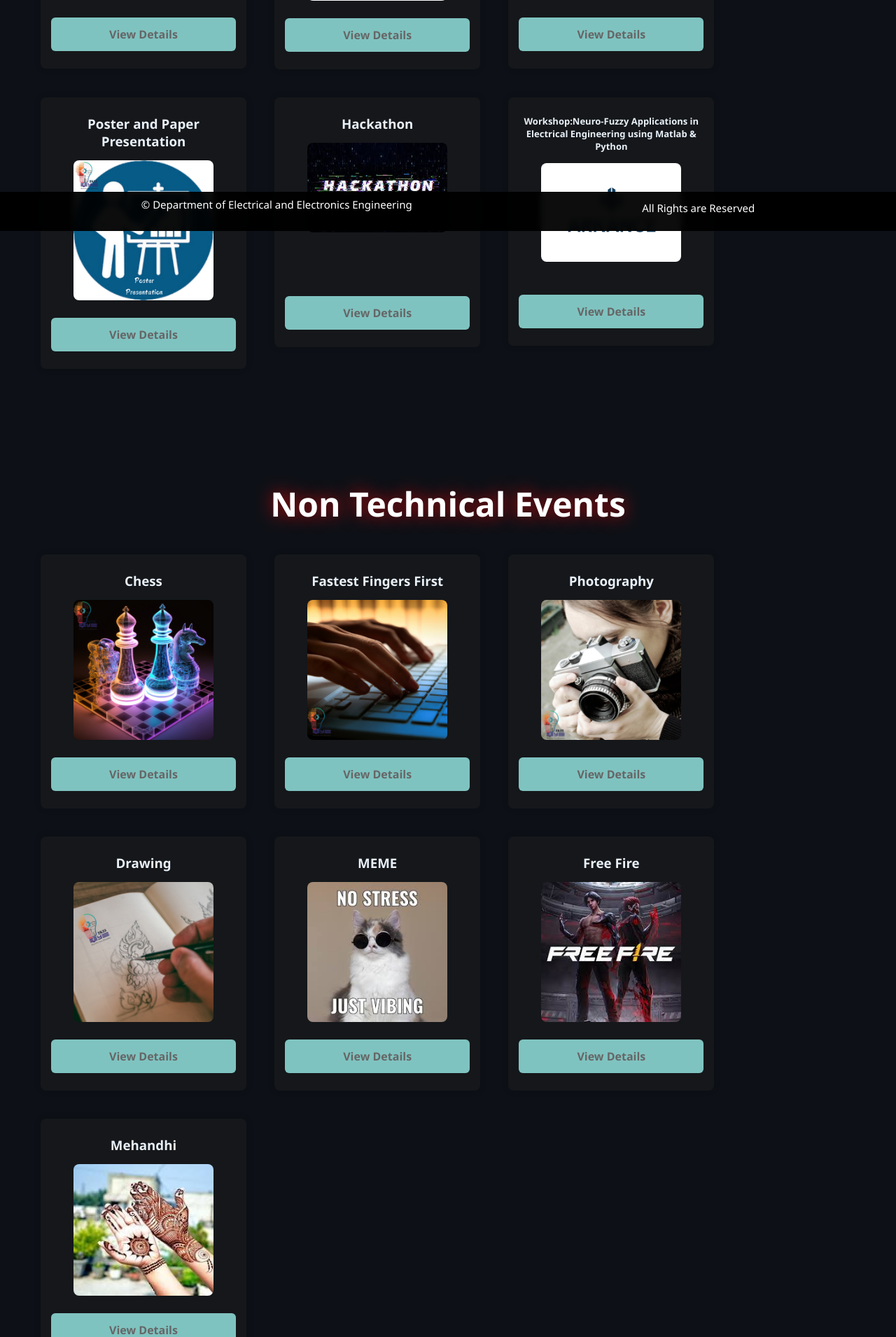
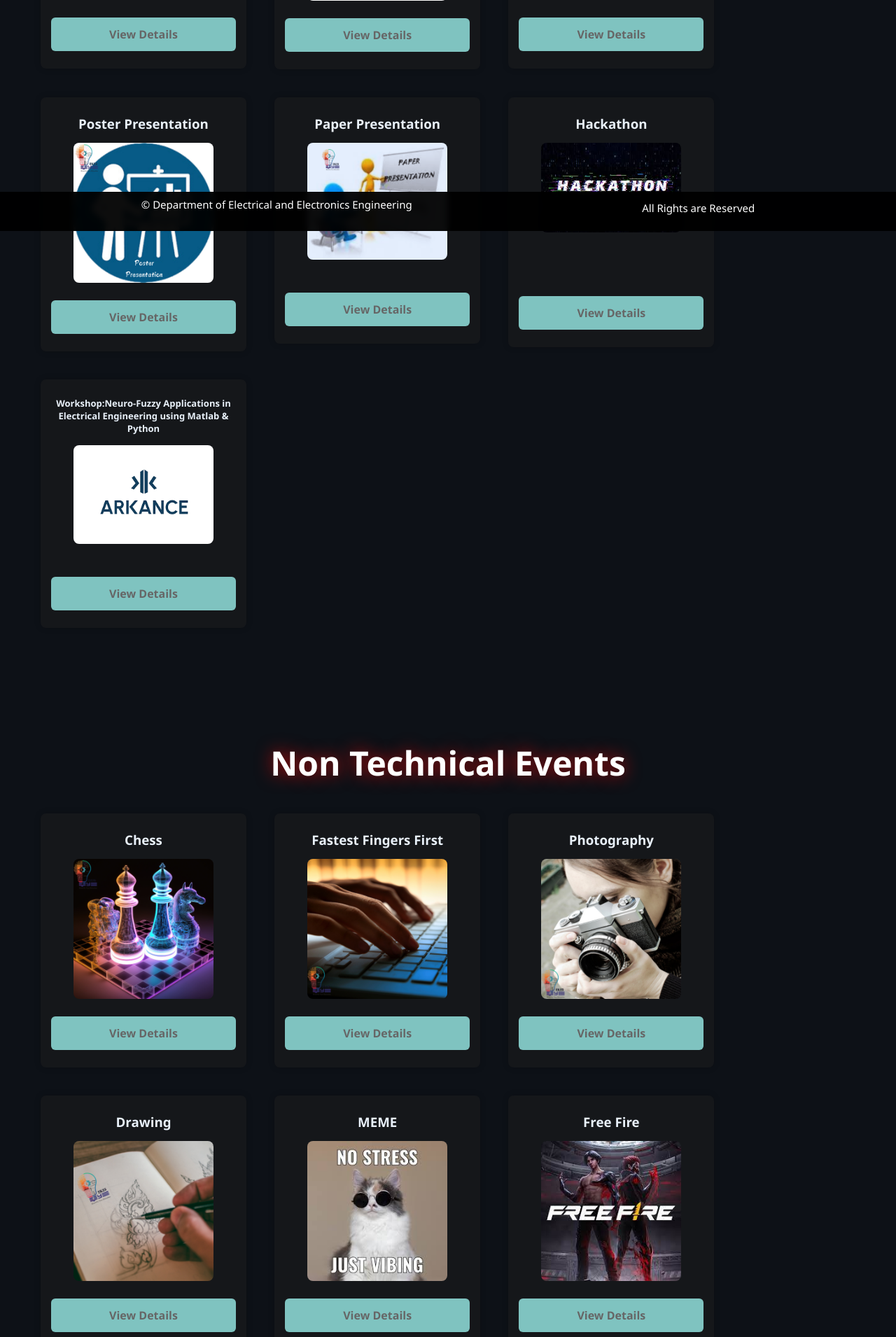
Before and after one commit to Sunilreddyyaparla/EYE2K25, a Flask app: page /events in a window 1280 px wide. Shown: the part 470-2380 px from the top of the page at 70% size. Run offline with Flask 3, Linux system fonts and the light colour scheme.

Commit message:
Update events.html

```diff
--- a/templates/events.html
+++ b/templates/events.html
@@ -51,10 +51,20 @@
             </div>
         </div>
 
-        <!-- Poster and Paper Presentation -->
+        <!-- Poster  Presentation -->
         <div class="event-container" onclick="openModal('posterModal')">
-            <h3>Poster and Paper Presentation</h3>
-            <img src="{{ url_for('static', filename='images/Poster.png') }}" alt="Poster and Paper Presentation" class="event-image">
+            <h3>Poster Presentation</h3>
+            <img src="{{ url_for('static', filename='images/Poster.png') }}" alt="Poster Presentation" class="event-image">
+            <div class="event-details">
+                <p><strong>View Details</strong></p>
+            </div>
+        </div>
+
+           <!-- Paper Presentation -->
+           <div class="event-container" onclick="openModal('paperModal')">
+            <h3>Paper Presentation</h3>
+            <img src="{{ url_for('static', filename='images/paper.png') }}" alt="Paper Presentation" class="event-image">
+        </br></br>
             <div class="event-details">
                 <p><strong>View Details</strong></p>
             </div>
@@ -234,7 +244,7 @@
             </div>
         </div>
 
-        <!-- Poster and Poster Presentation Modal -->
+        <!--  Poster Presentation Modal -->
         <div id="posterModal" class="modal">
             <div class="modal-content">
                 <span class="close-modal" onclick="closeModal('posterModal')">&times;</span>
@@ -243,11 +253,11 @@
                 </div>
                 <div class="modal-body">
                     <div class="modal-image-container">
-                        <img src="{{ url_for('static', filename='images/Poster.png') }}" alt="Poster and Paper Presentation">
+                        <img src="{{ url_for('static', filename='images/Poster.png') }}" alt="Poster Presentation">
                     </div>
                     <div class="modal-details">
                         <h3>Event Description</h3>
-                        <p>Design and present creative posters and Papers on technical topics. Showcase your skills and technical knowledge through innovative poster designs.</p>
+                        <p>Design and present creative posters  on technical topics. Showcase your skills and technical knowledge through innovative poster designs.</p>
 
                         <h3>Guidelines</h3>
                         <ul>
@@ -263,7 +273,7 @@
                         <ul>
                             <li>C R Sai Vardhan - 9347121363</li>
                             <li>O Gnaneswar Reddy - 7013897949</li>
-                            <li>J Meghana - 6300875342</li>
+                            <li>R Sasi Kiran - 75693572007</li>
                             <li>S Chaitanya Reddy - 9100290950</li>
                         </ul>
                         <h3>Registration Fee</h3>
@@ -276,12 +286,62 @@
                             <li>Lunch will be provided for the registered candidates</li>
                             <li>Accommodation will be provided upon payment of the applicable charges</li>
                         </ul>
-                        <a href="{{ url_for('registration', event='Poster or Paper Presentation') }}" class="modal-register-btn">Register Now</a>
+                        <a href="{{ url_for('registration', event='Poster Presentation') }}" class="modal-register-btn">Register Now</a>
                     </div>
                 </div>
             </div>
         </div>
     </div>
+        <!-- Paper Presentation Modal -->
+        <div id="paperModal" class="modal">
+            <div class="modal-content">
+                <span class="close-modal" onclick="closeModal('paperModal')">&times;</span>
+                <div class="modal-header">
+                    <h2>Paper Presentation</h2>
+                </div>
+                <div class="modal-body">
+                    <div class="modal-image-container">
+                        <img src="{{ url_for('static', filename='images/paper.png') }}" alt="Paper Presentation">
+                    </div>
+                    <div class="modal-details">
+                        <h3>Event Description</h3>
+                        <p>Design and present creative Papers on technical topics. Showcase your skills and technical knowledge through innovative paper designs.</p>
+
+                        <h3>Guidelines</h3>
+                        <ul>
+                            <li>Individual participation</li>
+                            <li>5 minutes presentation time</li>
+                        </ul>
+
+                        <h3>Prize Money</h3>
+                        <div class="modal-prize-section">
+                            <p>Prize: ₹1,500</p>
+                        </div>
+                        <h3>Coordinators</h3>
+                        <ul>
+                            <li>O Gnaneswar Reddy - 7013897949</li>
+                            <li>J Meghana - 6300875342</li>
+                            <li>S Chaitanya Reddy - 9100290950</li>
+                            <li>C Pavan Kumar - 8125740319</li>
+                        </ul>
+                        <h3>Registration Fee</h3>
+                        <div class="modal-registration">
+                            <p><strong>Online:</strong> ₹300</p>
+                            <p><strong>Offline:</strong> ₹400</p>
+                        </div>
+                        <h3>Note</h3>
+                        <ul>
+                            <li>Lunch will be provided for the registered candidates</li>
+                            <li>Accommodation will be provided upon payment of the applicable charges</li>
+                        </ul>
+                        <a href="{{ url_for('registration', event='Paper Presentation') }}" class="modal-register-btn">Register Now</a>
+                    </div>
+                </div>
+            </div>
+        </div>
+    </div>
+
+
 <!-- Hackathon Modal -->
 <div id="hackathon" class="modal">
     <div class="modal-content">
@@ -721,6 +781,7 @@
                     <ul>
                         <li>C Pavan Kumar : 8125740319</li>
                         <li>R Sasi Kiran  : 7569357207</li>
+                        <li>A B N V Bharath Kalyan : 7396648138</li>
                     </ul>
                     <a href="https://chat.whatsapp.com/K9ohu2fG5N1731U8QZ4yOd" class="btn btn-custom" target="_blank">Join WhatsApp Group</a>
 
```
